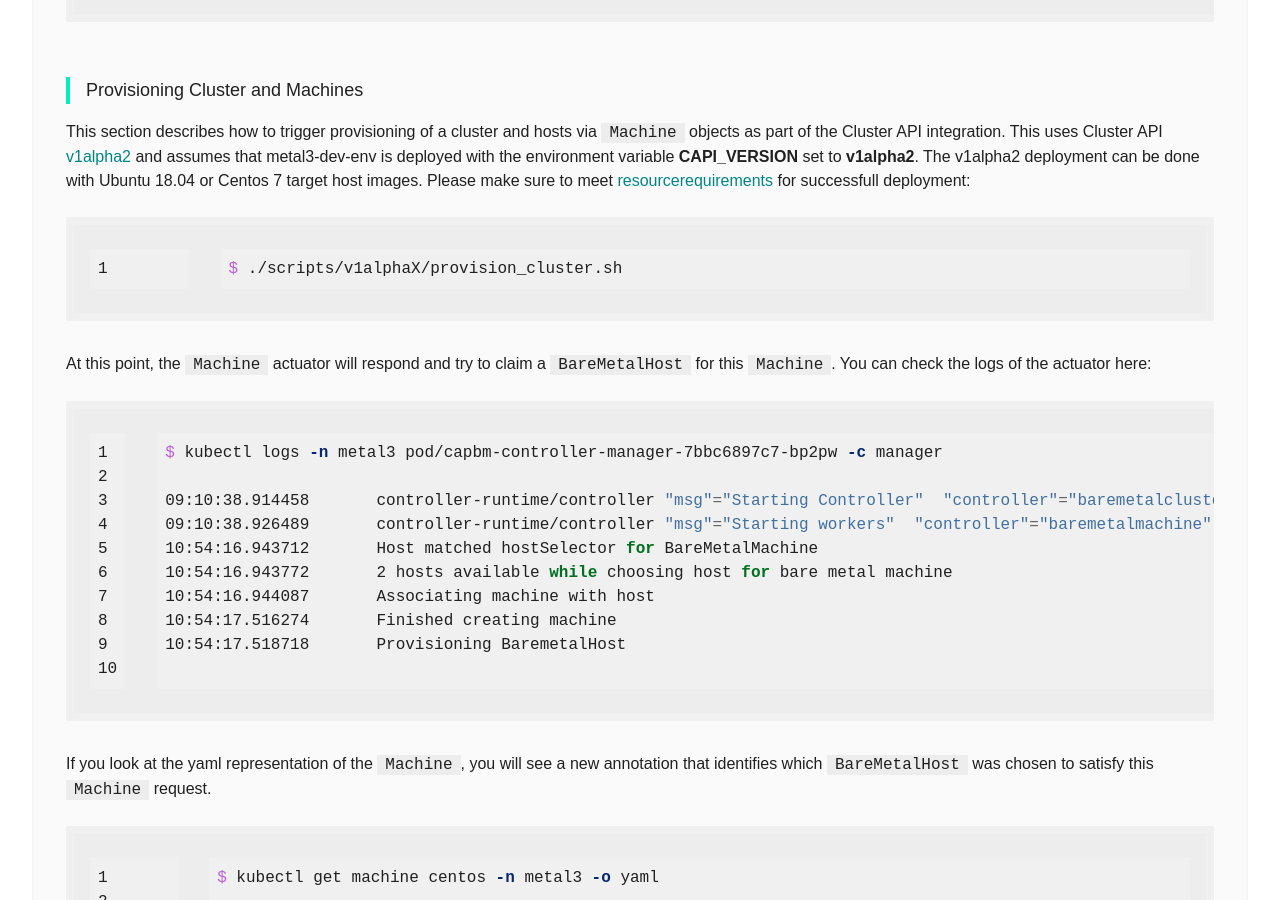
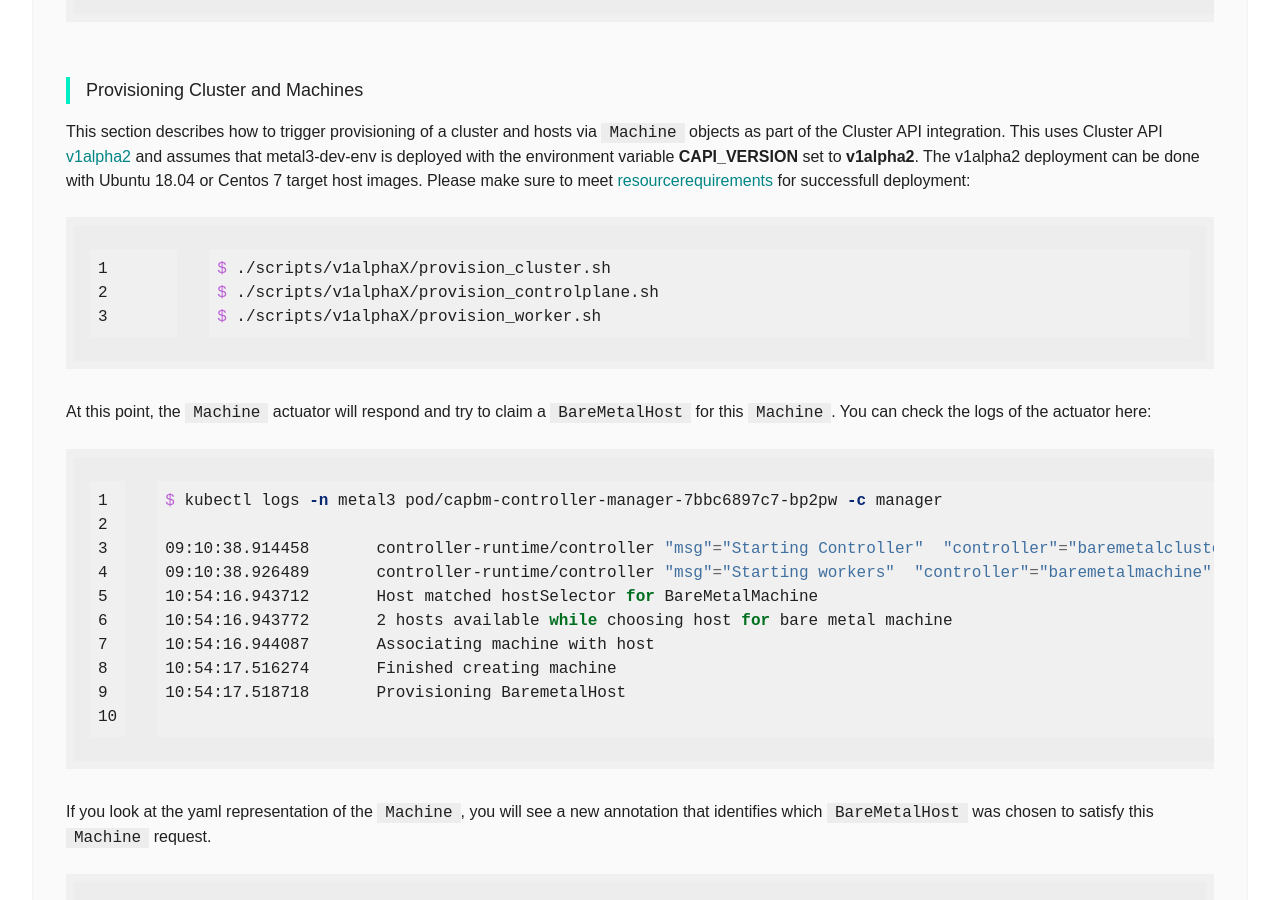
Before and after one commit to metal3-io/metal3-io.github.io, a Jekyll site: the page built from try-it.html, in a window 1280 px wide and 900 px high, scrolled down 7886 px. Built offline with Jekyll 4.4.1, drawn with Linux system fonts in a browser that asks for light colours; nearby versions of some CDN libraries.

Commit message:
Update try-it based on PR#229 in metal3-dev-env

````diff
--- a/_includes/try-it.md
+++ b/_includes/try-it.md
@@ -263,6 +263,8 @@ Ubuntu 18.04 or Centos 7 target host images. Please make sure to meet [resourcer
 
 ```sh
 $ ./scripts/v1alphaX/provision_cluster.sh
+$ ./scripts/v1alphaX/provision_controlplane.sh
+$ ./scripts/v1alphaX/provision_worker.sh
 ```
 
 At this point, the `Machine` actuator will respond and try to claim a
````
